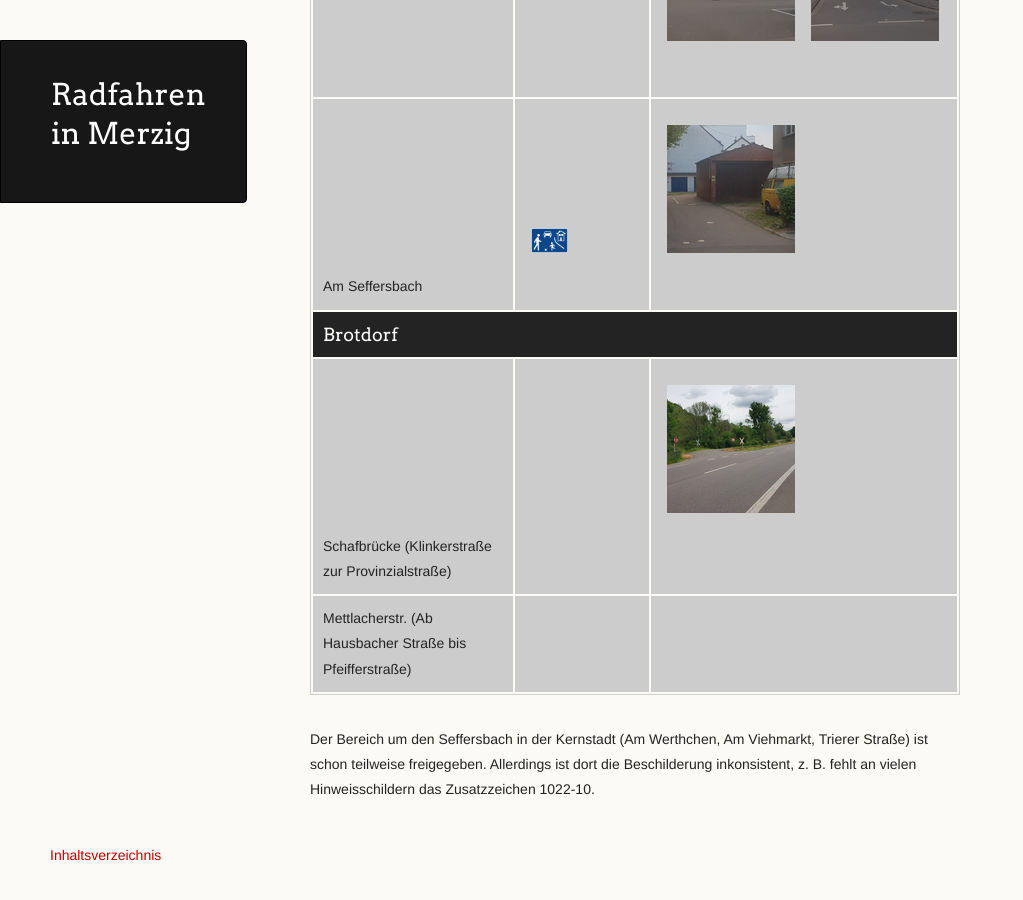
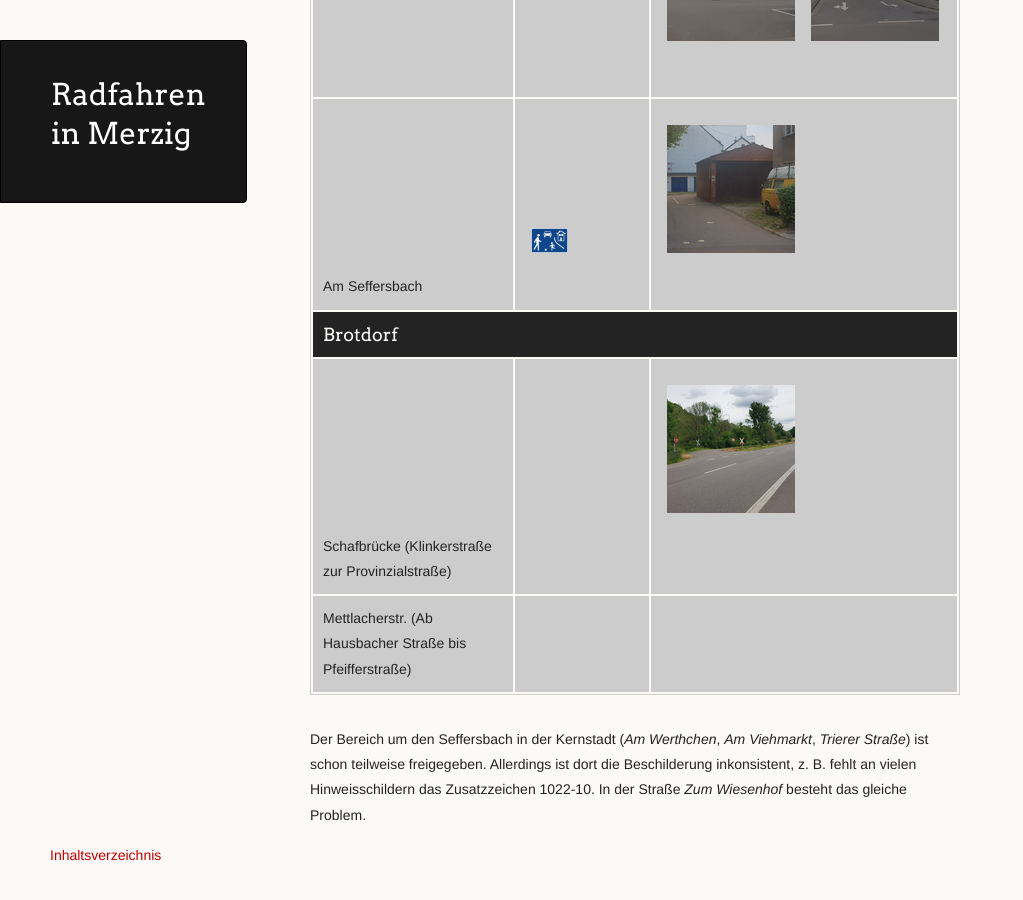
Before and after one commit to pasbi/Rad, a Jekyll site: the page built from einbahnstrassen.md, in a window 1280 px wide and 900 px high, scrolled down 2934 px. Shown: the whole window, without its empty margins (0-1023 px from the left). Built offline with Jekyll 4.4.1, drawn with Linux system fonts in a browser that asks for light colours; our own code applies the rules of GitHub Pages for plain Markdown files; the repository's description, which GitHub fills in, is left out; before the commit the page ends 3809 px from its top, so only the background shows below that.

Commit message:
Update einbahnstrassen.md

```diff
--- a/einbahnstrassen.md
+++ b/einbahnstrassen.md
@@ -115,5 +115,6 @@ Generell sind Einbahnstraßen für Radfahrer im Gegenverkehr freizugeben, wenn n
   </tbody>
 </table>
 
-Der Bereich um den Seffersbach in der Kernstadt (Am Werthchen, Am Viehmarkt, Trierer Straße) ist schon teilweise freigegeben.
+Der Bereich um den Seffersbach in der Kernstadt (*Am Werthchen*, *Am Viehmarkt*, *Trierer Straße*) ist schon teilweise freigegeben.
 Allerdings ist dort die Beschilderung inkonsistent, z. B. fehlt an vielen Hinweisschildern das Zusatzzeichen 1022-10.
+In der Straße *Zum Wiesenhof* besteht das gleiche Problem.
```
